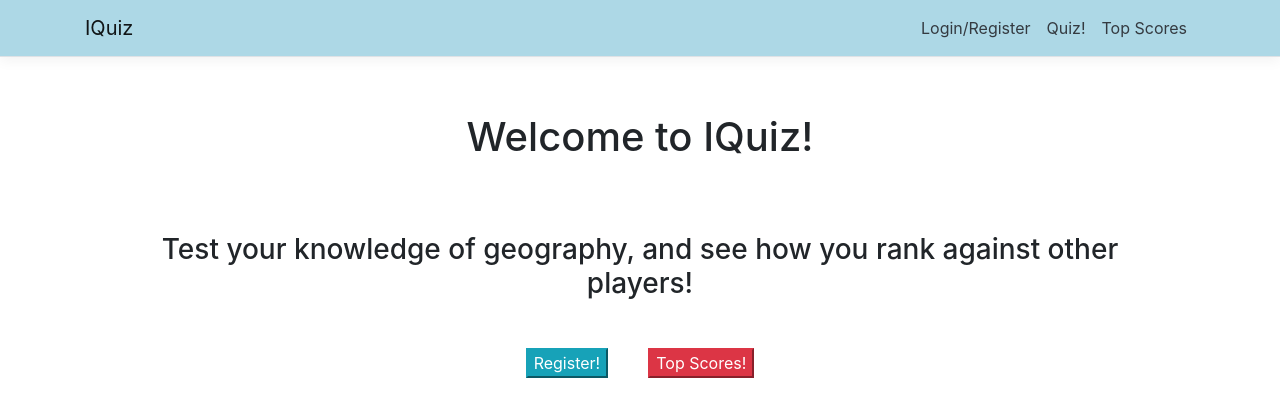
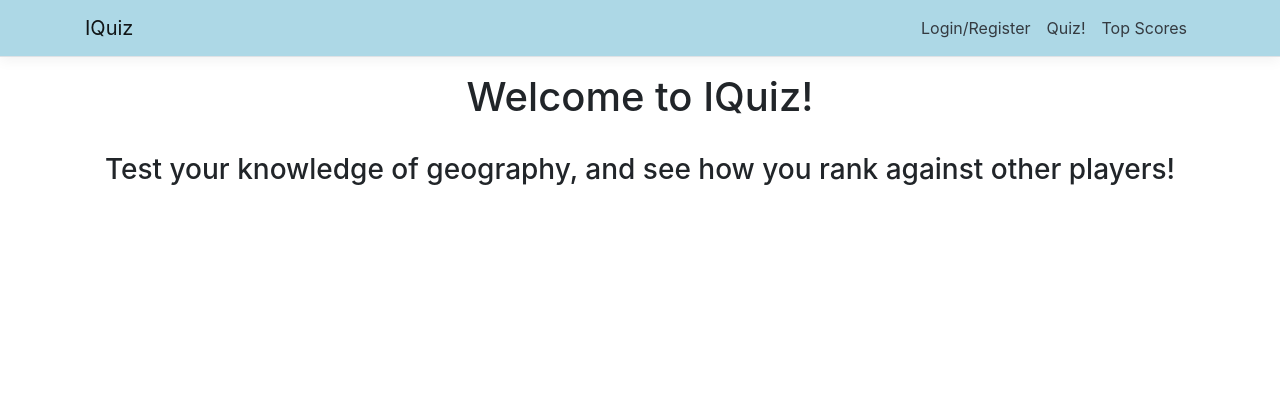
Before and after one commit to KhosroJadidi/IQuiz, a React (Create React App) app in the folder IQuiz/IQuiz/ClientApp/: page / in a window 1280 px wide. Shown: the top 416 px of the page. Built offline with nearby package versions, Linux system fonts and the light colour scheme; no server answers.

Commit message:
removed som elements from the landing page

```diff
--- a/IQuiz/IQuiz/ClientApp/src/components/Home.css
+++ b/IQuiz/IQuiz/ClientApp/src/components/Home.css
@@ -1,6 +1,3 @@
-.custom-padding{
-    padding: 20px;
-}
 
 .custom-margin{
     margin: 20px;
--- a/IQuiz/IQuiz/ClientApp/src/components/Home.js
+++ b/IQuiz/IQuiz/ClientApp/src/components/Home.js
@@ -4,31 +4,14 @@ export class Home extends Component {
     static displayName = Home.name;
     constructor(props) {
         super(props);
-        this.handleRegisterClick=this.handleRegisterClick.bind(this);
-        this.handleTopTenClick=this.handleTopTenClick.bind(this);
-    }
-
-    handleRegisterClick(){
-    console.log(this)
-    this.props.history.push('/login');
-}
-
-    handleTopTenClick(){
-        console.log(this)
-        this.props.history.push('/top');
     }
 
     render () {
         return (
-            <div className="container text-center custom-padding">
-                <h1 className="custom-padding">Welcome to IQuiz!</h1>
+            <div className="container text-center">
+                <h1 >Welcome to IQuiz!</h1>
                 <br/>
-                <h3 className="custom-padding">Test your knowledge of geography, and see how you rank against other players!</h3>
-                <div className="row justify-content-center">
-                    <button className="btn-info custom-margin" onClick={this.handleRegisterClick}>Register!</button>
-                    <br/>
-                    <button className="btn-danger custom-margin" onClick={this.handleTopTenClick}>Top Scores!</button>
-                </div>
+                <h3 >Test your knowledge of geography, and see how you rank against other players!</h3>
             </div>
         );
     }
--- a/IQuiz/IQuiz/ClientApp/src/components/LoginRegistrationComponents/Login.js
+++ b/IQuiz/IQuiz/ClientApp/src/components/LoginRegistrationComponents/Login.js
@@ -2,6 +2,7 @@ import React from "react";
 import {MDBContainer, MDBRow, MDBCol, MDBInput, MDBBtn} from 'mdbreact';
 import {EncryptionMethods} from '../../Helper Methods/Encryption/EncryptionMethods';
 import {LoginMethods} from '../../Helper Methods/User/LoginMethods';
+
 
 export class Login extends React.Component {
     constructor(props) {
@@ -34,7 +35,7 @@ export class Login extends React.Component {
     //https://mdbootstrap.com/docs/react/forms/inputs/#docsTabsAPI
     render() {
         return (
-            <MDBContainer className="m-1 p-2">
+            <MDBContainer className="m-1 p-2 ">
                 <MDBRow>
                     <MDBCol md="6">
                         <form>
--- a/IQuiz/IQuiz/ClientApp/src/components/LoginRegistrationComponents/LoginRegister.js
+++ b/IQuiz/IQuiz/ClientApp/src/components/LoginRegistrationComponents/LoginRegister.js
@@ -1,6 +1,7 @@
 import React,{Component} from "react";
 import {Login} from "./Login";
 import {Register} from "./Register";
+
 
 export class LoginRegister extends Component{
     static displayName=LoginRegister.name
@@ -14,8 +15,8 @@ export class LoginRegister extends Component{
     render(){
         return(
             <div>
-                <Login props={this.props}></Login>
-                <Register props={this.props}></Register>
+                <Login props={this.props} ></Login>
+                <Register props={this.props} ></Register>
             </div>
         );
     }
--- a/IQuiz/IQuiz/ClientApp/src/components/LoginRegistrationComponents/Register.js
+++ b/IQuiz/IQuiz/ClientApp/src/components/LoginRegistrationComponents/Register.js
@@ -33,7 +33,7 @@ export class Register extends React.Component {
 
   render() {
     return(
-        <MDBContainer className="m-1 p-2">
+        <MDBContainer className="m-1 p-2 ">
           <MDBRow>
             <MDBCol md="6">
               <form>
```
